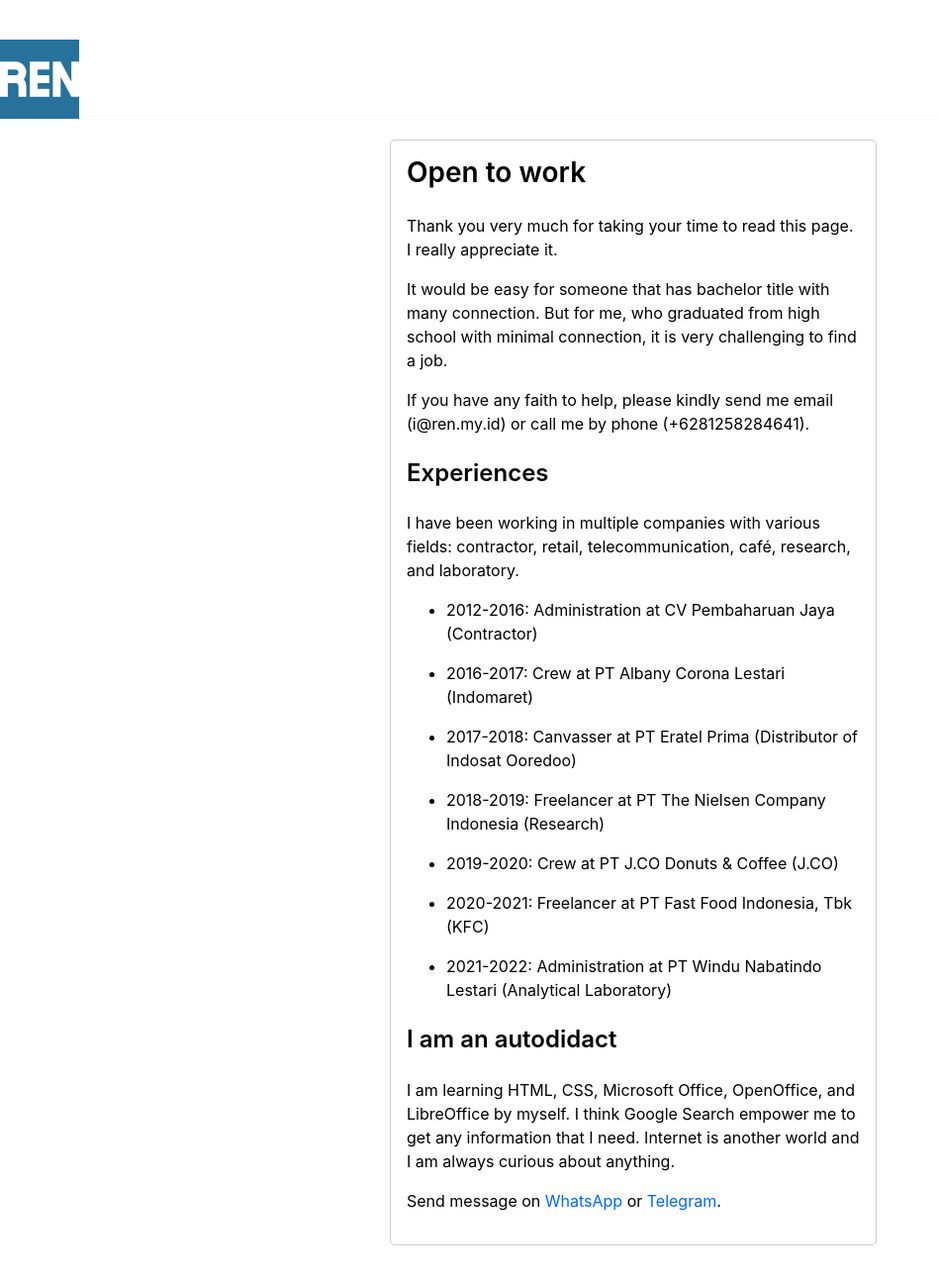
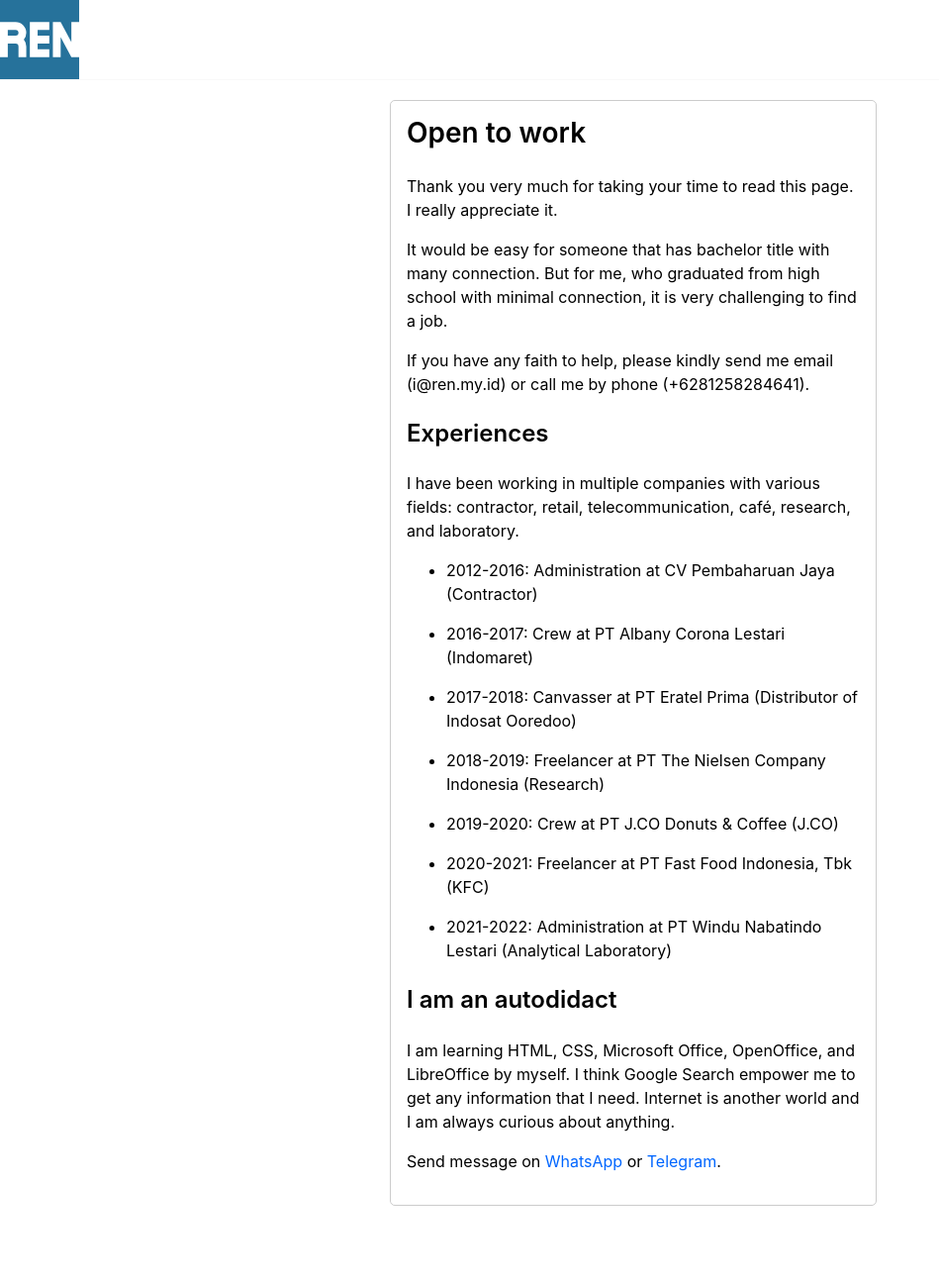
Before and after one commit to ren-id/blog, a Jekyll site: the page built from docs/otw.md, in a window 1280 px wide and 1302 px high. Shown: the top 1297 px of the window at 99% size, without its empty margins (0-949 px from the left). Built offline with Jekyll 4.4.1, drawn with Linux system fonts in a browser that asks for light colours.

Commit message:
Update profile.html

```diff
--- a/docs/_includes/profile.html
+++ b/docs/_includes/profile.html
@@ -1,4 +1,4 @@
-<div class="profile-container margin-atas">
+<div class="profile-container">
   <div class="profile-picture-container">
     <a href="https://ren.my.id">
       <img class="profile-picture" src="https://ren.my.id/files/profile.svg" title="Profile" alt="profile picture" />
```
